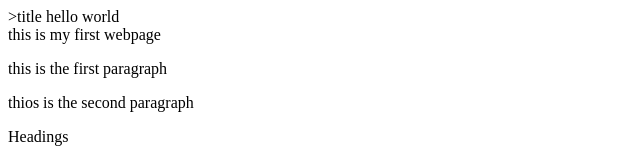
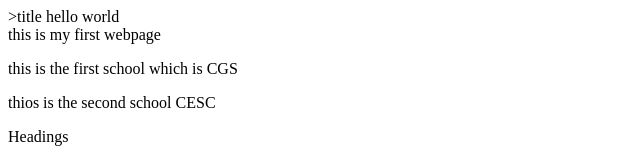
Before and after one commit to nupurkarim88/Web-Development, a plain HTML site: page HTML elements/Headings and paragraph.html in a window 1280 px wide. Shown: the top 162 px of the page, without its empty margins (0-640 px from the left). Drawn offline with Linux system fonts and the light colour scheme.

Commit message:
HTML elements

```diff
--- a/HTML elements/Headings and paragraph.html
+++ b/HTML elements/Headings and paragraph.html
@@ -6,8 +6,8 @@
         hello world<br>
         this is my first webpage
         <!-- this is comment -->
-         <p>this is the first paragraph</p>
-         <p>thios is the second paragraph</p>
+         <p>this is the first school which is CGS </p>
+         <p>thios is the second school CESC</p>
          Headings
          <h1>Helo world </h1>
          <h2>Hello world</h2>
```
